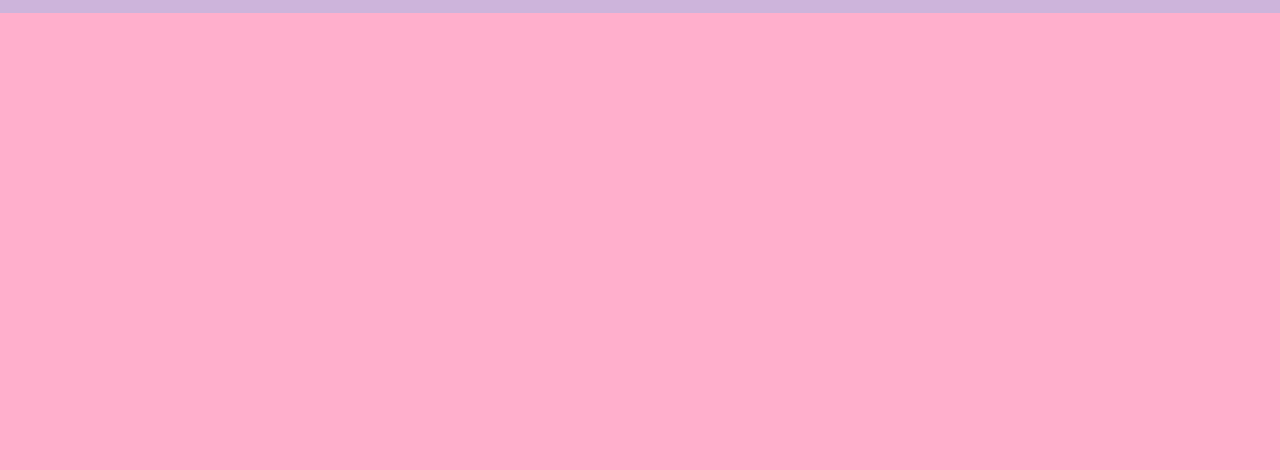
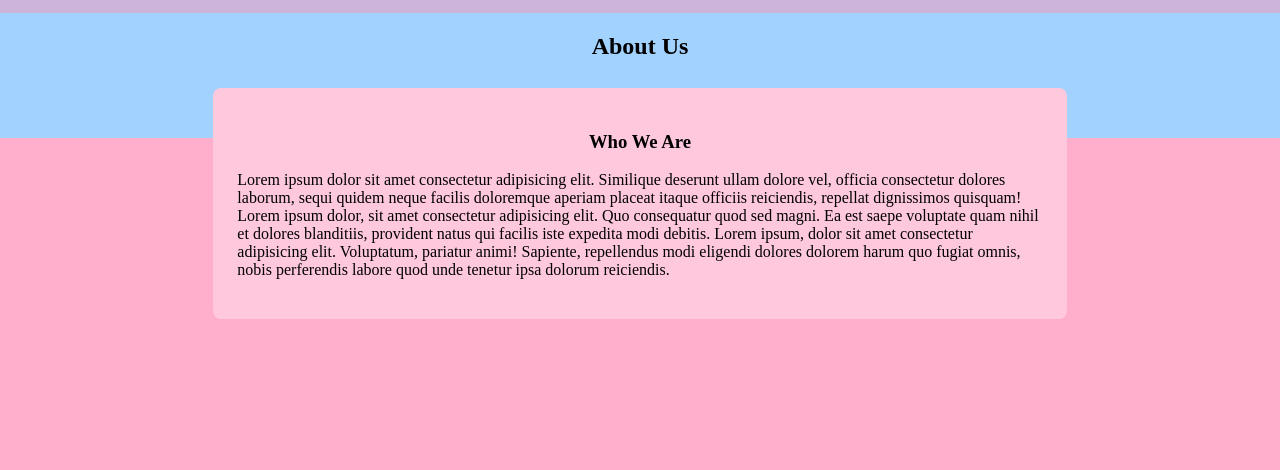
Before and after one commit to xdaybreakerx/CA_T1W3-Portfolio-Ex, a plain HTML site: page pages/about.html in a window 1280 px wide. Shown: the part 167-637 px from the top of the page. Drawn offline with Linux system fonts and the light colour scheme.

Commit message:
Add About page

```diff
--- a/pages/about.html
+++ b/pages/about.html
@@ -14,10 +14,10 @@
       crossorigin="anonymous"
       referrerpolicy="no-referrer"
     />
-
   </head>
 
   <body>
+    <div>
     <header>
       <div class="logo-name">
         <a href="../index.html">
@@ -38,7 +38,32 @@
         <a href="./contact.html">Contact</a>
       </nav>
     </header>
-    <main></main>
+
+    <main>
+      <section>
+        <div class="heading">
+          <h2>About Us</h2>
+        </div>
+
+        <div class="description">
+          <h3>Who We Are</h3>
+          <p>
+            Lorem ipsum dolor sit amet consectetur adipisicing elit. Similique
+            deserunt ullam dolore vel, officia consectetur dolores laborum,
+            sequi quidem neque facilis doloremque aperiam placeat itaque
+            officiis reiciendis, repellat dignissimos quisquam! Lorem ipsum
+            dolor, sit amet consectetur adipisicing elit. Quo consequatur quod
+            sed magni. Ea est saepe voluptate quam nihil et dolores blanditiis,
+            provident natus qui facilis iste expedita modi debitis. Lorem ipsum,
+            dolor sit amet consectetur adipisicing elit. Voluptatum, pariatur
+            animi! Sapiente, repellendus modi eligendi dolores dolorem harum quo
+            fugiat omnis, nobis perferendis labore quod unde tenetur ipsa
+            dolorum reiciendis.
+          </p>
+        </div>
+      </section>
+    </main>
+  </div>
 
     <footer>
       <div class="social-media">
@@ -58,5 +83,6 @@
         <p>Address: 0 Street, Country</p>
       </div>
     </footer>
+
   </body>
 </html>
--- a/styles/pages/about.scss
+++ b/styles/pages/about.scss
@@ -1 +1,31 @@
-@import "../../_index.scss"
+@import "../../index";
+
+main {
+    section {
+        display: grid;
+        grid-template-columns: 1fr 4fr 1fr;
+        grid-template-rows: 75px 50px 1fr;
+    }
+
+    .heading {
+
+        background-color: $tertiary-color;
+        text-align: center;
+
+        grid-column: 1 / -1;
+        grid-row: 1 / 3;
+    }
+
+    .description {
+        background-color: $secondary-background;
+        padding: 24px;
+        border-radius: 8px;
+
+        grid-row: 2 / -1;
+        grid-column: 2 / 3;
+
+        h3 {
+            text-align: center;
+        }
+    }
+}
```
Also changed, not shown: index.html (+1 -1 lines), styles/pages/about.css. Lines whose indentation alone changed are shown as unchanged.
